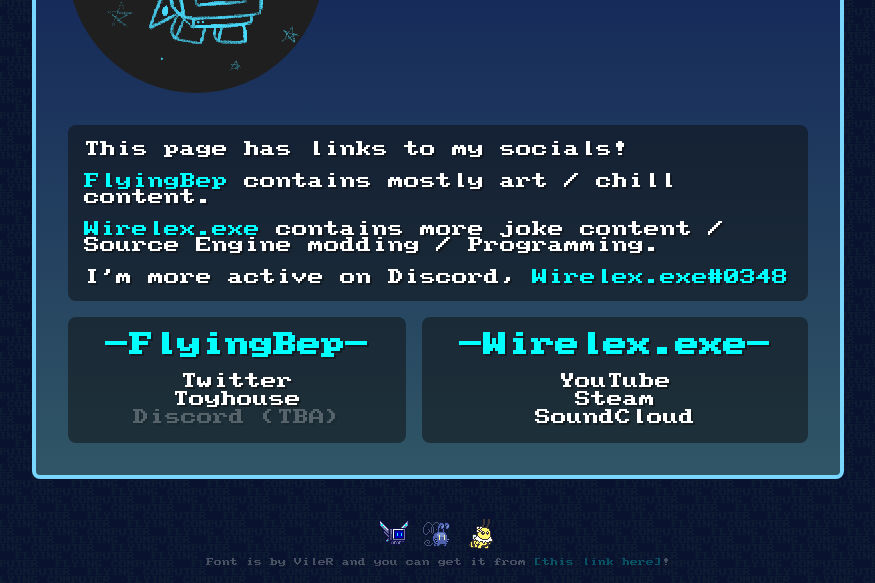
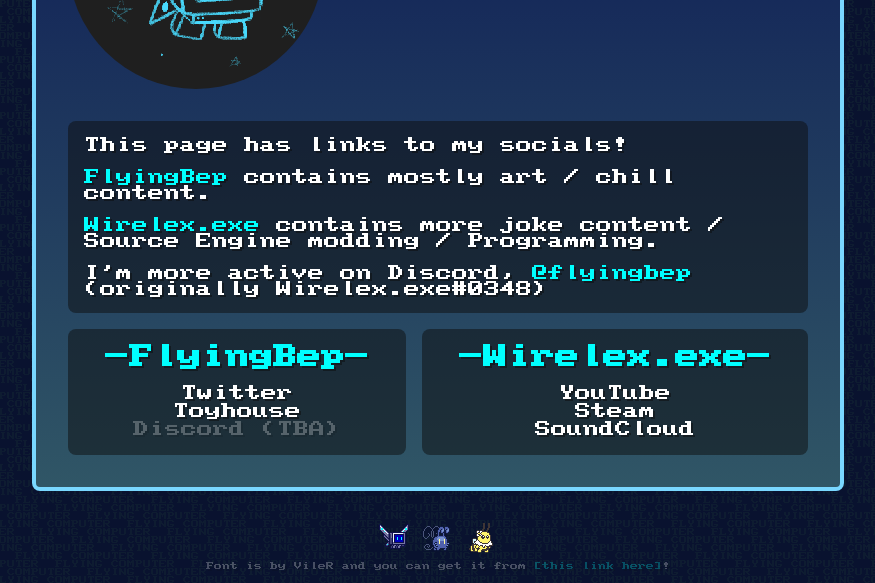
Before and after one commit to WirelexExE/WirelexExE.github.io, a plain HTML site: page index.html in a window 1280 px wide. Shown: the part 217-800 px from the top of the page, without its empty margins (202-1077 px from the left). Drawn offline with Linux system fonts and the light colour scheme.

Commit message:
Update Discord Name

```diff
--- a/index.html
+++ b/index.html
@@ -21,7 +21,7 @@
 
             <p><span>Wirelex.exe</span> contains more joke content / Source Engine modding / Programming.</p>
 
-            <p>I'm more active on Discord, <span>Wirelex.exe#0348</span></p>
+            <p>I'm more active on Discord, <span>@flyingbep</span> (originally Wirelex.exe#0348)</p>
         </section>
 
         <section class="links">
```
